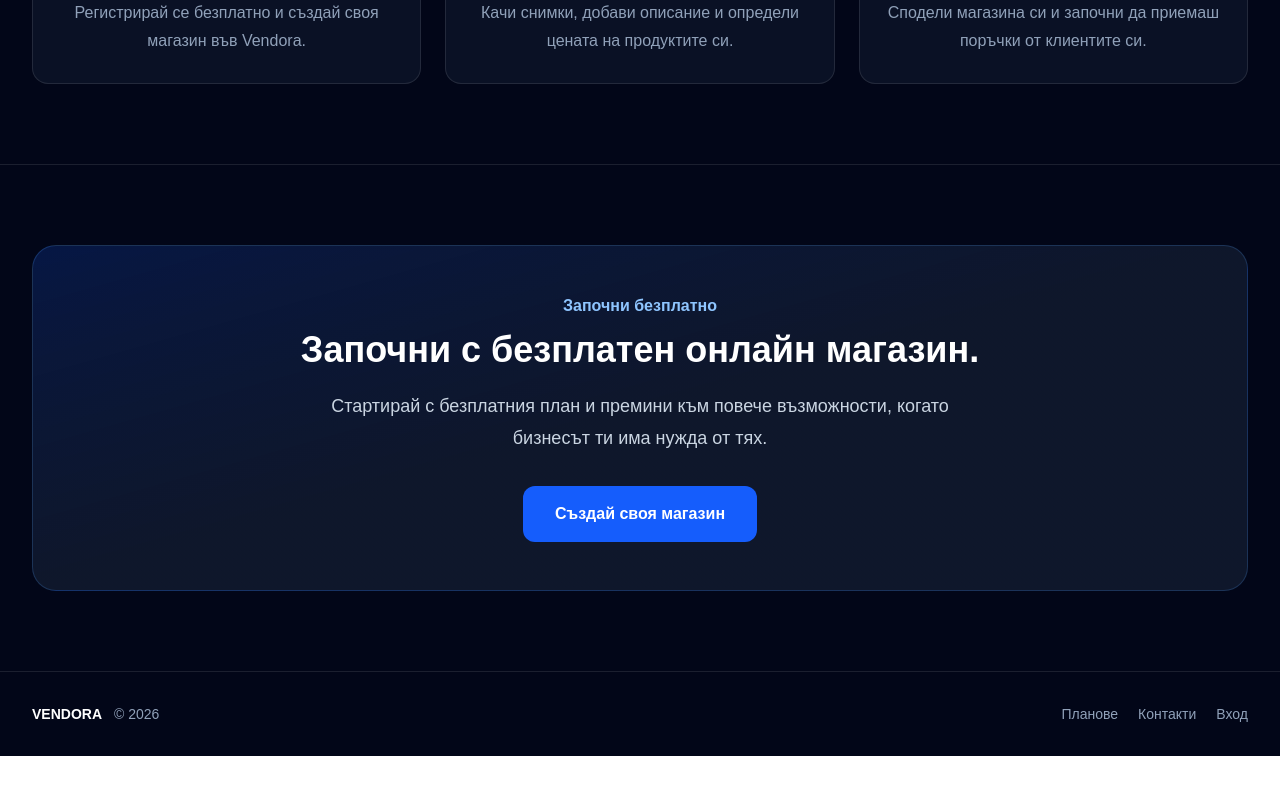
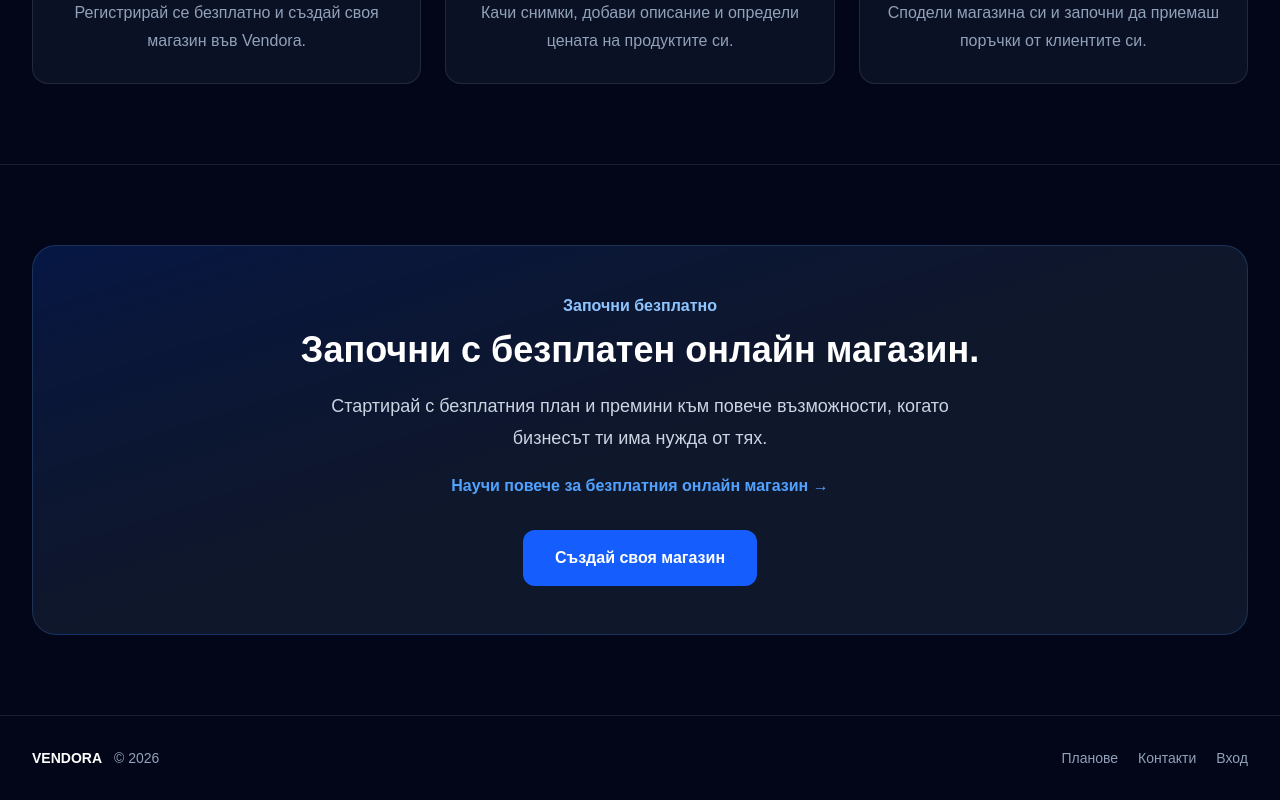
Before and after one commit to maikon79ss-dot/vendora-app, a Next.js app: page / in a window 1280 px wide. Shown: the part 1833-2633 px from the top of the page. Before the commit the page ends 2589 px from the top, so only its background shows below. Built offline with nearby package versions, Linux system fonts and the light colour scheme.

Commit message:
Update page.tsx

```diff
--- a/app/page.tsx
+++ b/app/page.tsx
@@ -348,7 +348,12 @@ export default function Home() {
             Стартирай с безплатния план и премини към повече
             възможности, когато бизнесът ти има нужда от тях.
           </p>
-
+<Link
+  href="/bezplaten-online-magazin"
+  className="mt-5 block font-semibold text-blue-400 transition hover:text-blue-300"
+>
+  Научи повече за безплатния онлайн магазин →
+</Link>
           <Link
             href="/register"
             className="mt-8 inline-block rounded-xl bg-blue-600 px-8 py-4 font-bold transition hover:bg-blue-500"
```
